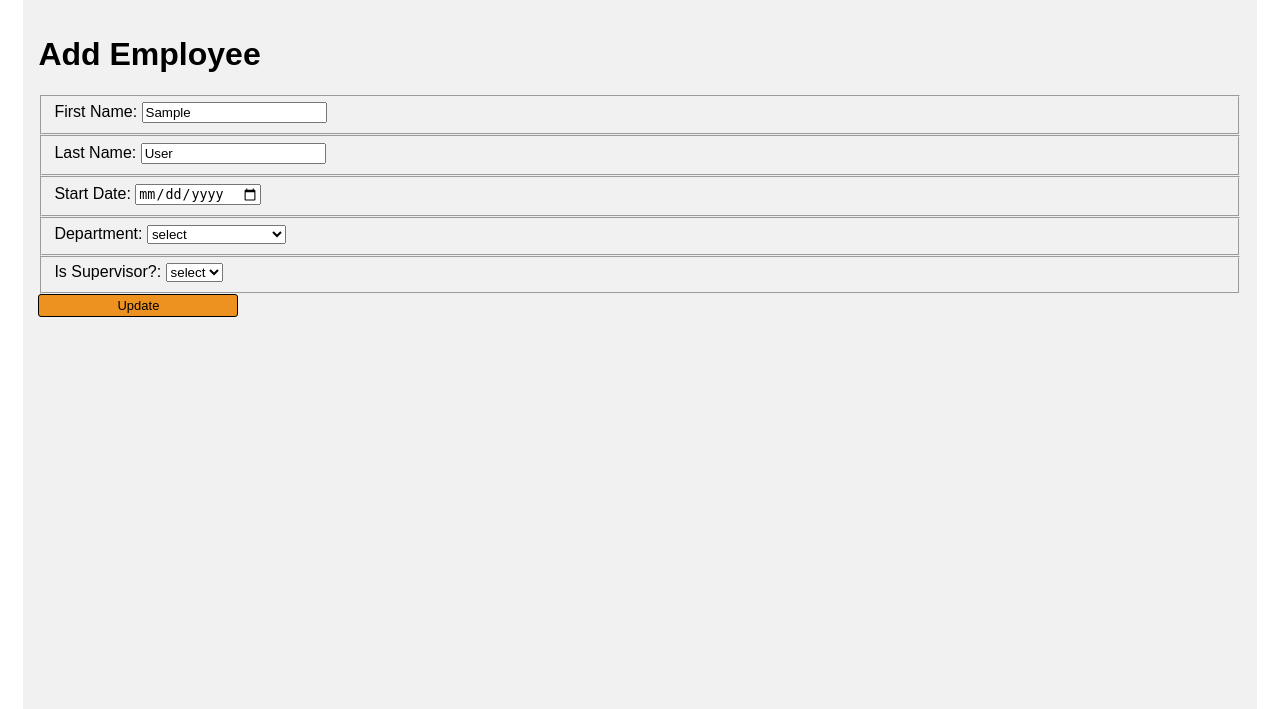
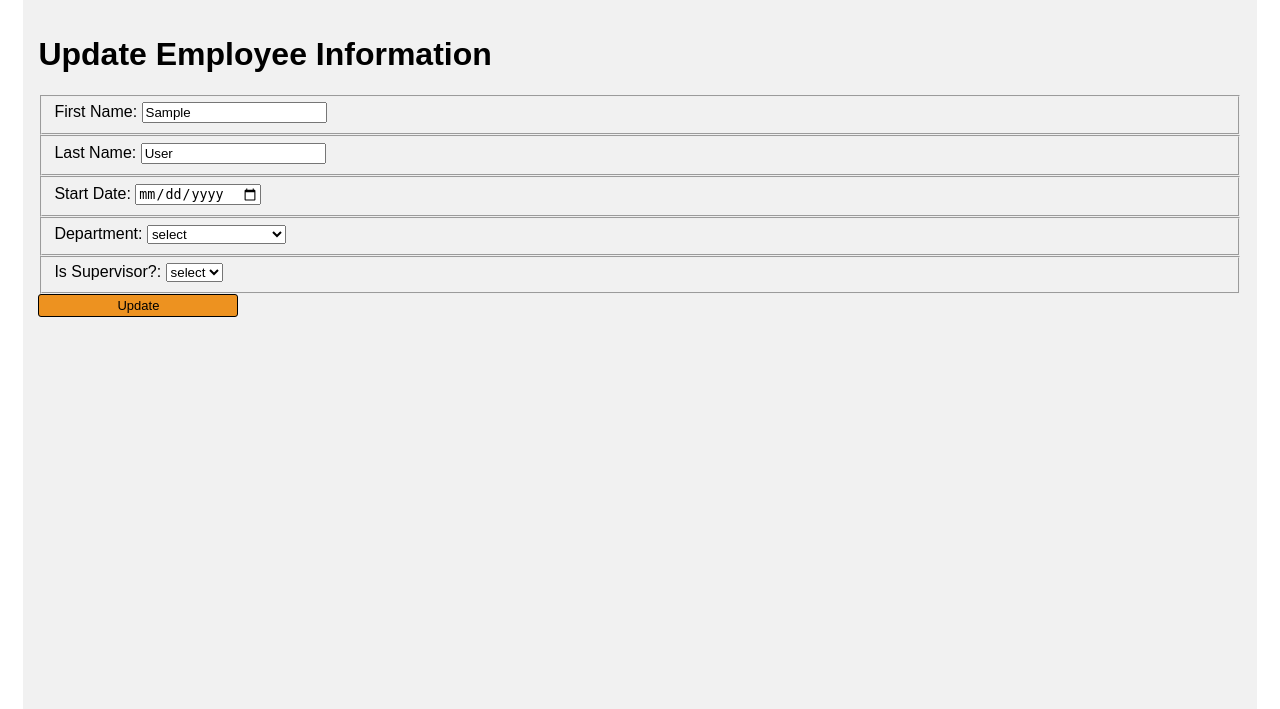
Before and after one commit to nss-day-cohort-38/bangazon-workforce-management-icarius-cloud, a Django app: template hrapp/templates/employees/employees_form.html in a window 1280 px wide. Shown: the part 70-779 px from the top of the page. Run offline with Django 3.2, Linux system fonts and the light colour scheme; the template is opened without the code that fills it: values that come from a table or form of the project are taken from there, others are empty; tables that the repository leaves empty hold one stand-in row (values such as "Sample post").

Commit message:
form title

```diff
--- a/hrapp/templates/employees/employees_form.html
+++ b/hrapp/templates/employees/employees_form.html
@@ -1,12 +1,13 @@
 {% extends 'shared/base.html' %}
 
 {% block content %}
-    <h1>Add Employee</h1>
 
 
     {% if employee.id is not None %}
+    <h1>Update Employee Information</h1>
         <form action="{% url 'hrapp:employee_details' employee.id %}" method="post">
     {% else %}
+    <h1>Add Employee</h1>
         <form action="{% url 'hrapp:employee_list' %}" method="post">
     {% endif %}
         {% csrf_token %}
```
